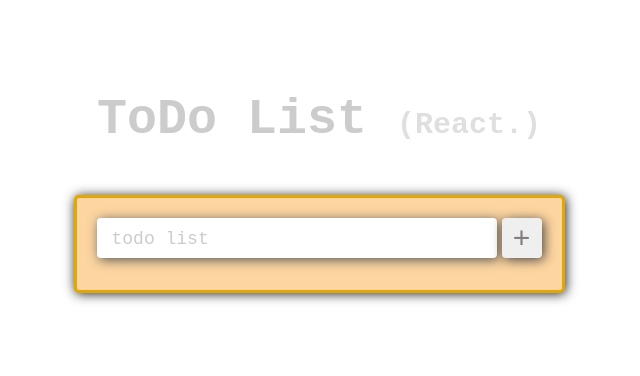
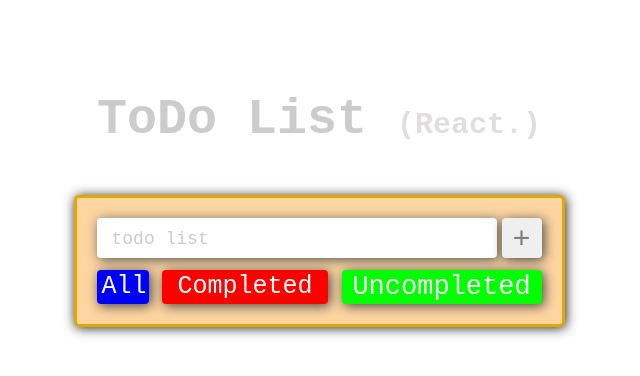
Before and after one commit to alimardon28/Todo-React, a React (Create React App) app: page / in a window 1280 px wide. Shown: the top 376 px of the page, without its empty margins (321-961 px from the left). Built offline with nearby package versions, Linux system fonts and the light colour scheme.

Commit message:
al button group added

```diff
--- a/src/Components/TodoList/TodoItem.jsx
+++ b/src/Components/TodoList/TodoItem.jsx
@@ -4,13 +4,15 @@ import './TodoList.css';
 const Todoitem = ({todo , onDelete , isCompleted , changeIsCompleted}) => {
 
     return (
+        <>
            <div className='todo-item'>
                     <p style={{textDecoration: isCompleted ? 'line-through' : ''}} className='todo__item-box'>{todo.title}</p>
                  <div className="check__box">
-                <input onChange={(event) => {changeIsCompleted(event, todo.id)}} className='check' checked={isCompleted} type="checkbox" />
+                   <input onChange={(event) => {changeIsCompleted(event, todo. id)}} className='check' checked={isCompleted} type="checkbox" />
                    <button onClick={() => {onDelete(todo.id)}}>x</button>
                   </div>
          </div>
+      </>
     );
 }
 
--- a/src/Components/TodoList/TodoList.css
+++ b/src/Components/TodoList/TodoList.css
@@ -12,10 +12,11 @@
    border: 3px solid rgb(226, 167, 5);
    display: inline-block;
    padding: 20px;
-   height: 100%;
+   max-height: 400px;
    border-radius: 5px;
    box-shadow: 1px 1px 12px #222;
    background-color: rgb(253, 213, 160);
+   overflow: auto;
 }
 
 .todoList__heading{
@@ -110,3 +111,50 @@ button{
     border: none;
     outline: none;
 }
+
+/* ALL BUTTON GROUP CSS */
+
+.all__button{
+    margin: 0;
+    padding: 0;
+    display: flex;
+    align-items: center;
+    justify-content: space-between;
+}
+
+.all__btn{
+    margin: 0;
+    padding: 5;
+    width: 52px;
+     height: 40px;
+    height: 100%;
+    cursor: pointer;
+    color: #fff;
+    background-color: rgb(0, 0, 255);
+    font-family: 'Courier New', Courier, monospace;
+    font-size: 25px;
+}
+
+.comp__btn{
+    margin: 0;
+    padding: 5;
+    width: 166px;
+    height: 100%;
+    cursor: pointer;
+    color: #fff;
+    background-color: rgb(255, 0, 0);
+    font-family: 'Courier New', Courier, monospace;
+    font-size: 25px;
+}
+
+.unComp__btn{
+    margin: 0;
+    padding: 5;
+    width: 200px;
+    height: 100%;
+    cursor: pointer;
+    color: #fff;
+    background-color: rgb(0, 255, 0);
+    font-family: 'Courier New', Courier, monospace;
+    font-size: 27px;
+}
--- a/src/Components/TodoList/TodoList.jsx
+++ b/src/Components/TodoList/TodoList.jsx
@@ -2,7 +2,7 @@ import React, { useState }  from 'react';
 import Todoitem from './TodoItem';
 import './TodoList.css';
 
-const Todolist = () => {
+function App() {
 
     const [todos , setTodos] = useState([])
 
@@ -39,12 +39,13 @@ const Todolist = () => {
             }))
     }
 
+
     return (
         <div className='toDoList'>
             <h1 className='todoList__heading'>ToDo List <span className='span'>(React.)</span></h1>
             <div className='todoList'>
                <form className='form'>
-                   <input id='todoInput' className='handle__input' required placeholder='todo list' type="text" /><button type='button' onClick={handleAddTodo}>+</button>
+                   <input id='todoInput' className='handle__input'  placeholder='todo list' type="text" required/><button type='button' onClick={handleAddTodo}>+</button>
                </form>
 
                {
@@ -53,8 +54,13 @@ const Todolist = () => {
                        />
                    })
                }
+                <div className="all__button">
+                 <button className='all__btn'>All</button>
+                 <button className='comp__btn'>Completed</button>
+                 <button className='unComp__btn'>Uncompleted</button>
+              </div>
             </div>
          </div>
         );
     }
-export default Todolist;
+export default App;
```
Lines whose indentation alone changed are shown as unchanged.
